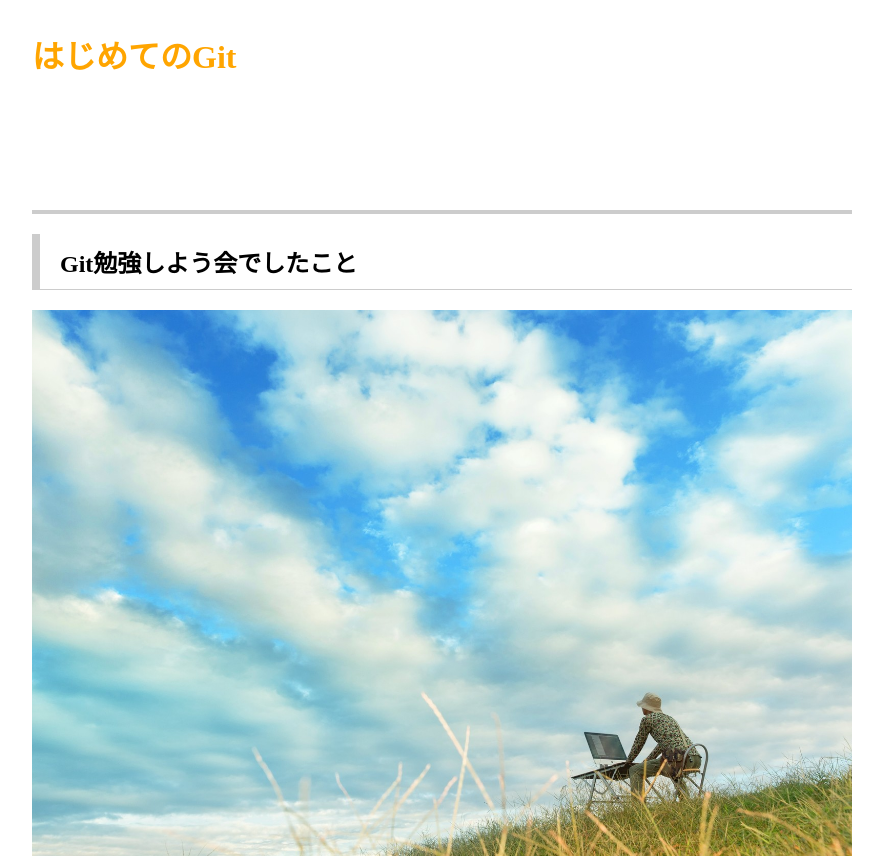
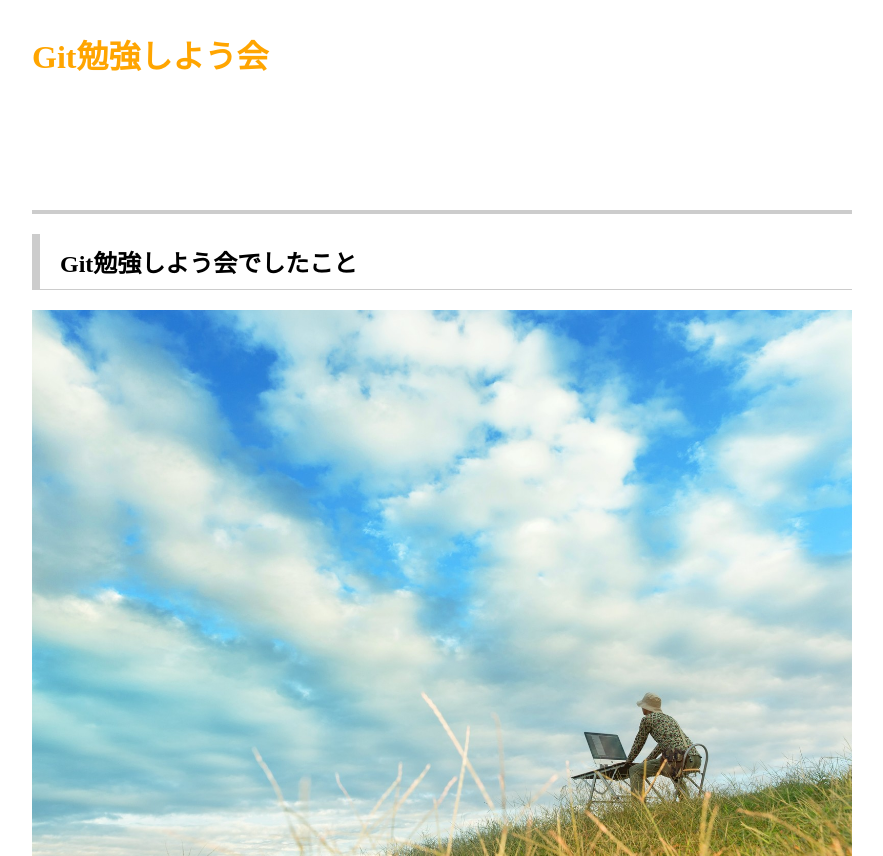
Before and after one commit to git-study-team/git-study, a plain HTML site: page index.html in a window 1280 px wide. Shown: the top 856 px of the page, without its empty margins (198-1081 px from the left). Drawn offline with Linux system fonts and the light colour scheme.

Commit message:
タイトル変えました

```diff
--- a/index.html
+++ b/index.html
@@ -8,7 +8,7 @@
   <body>
     <header class="header">
       <div class="container">
-        <h1>はじめてのGit</h1>
+        <h1>Git勉強しよう会</h1>
       </div>
     </header>
 
```
